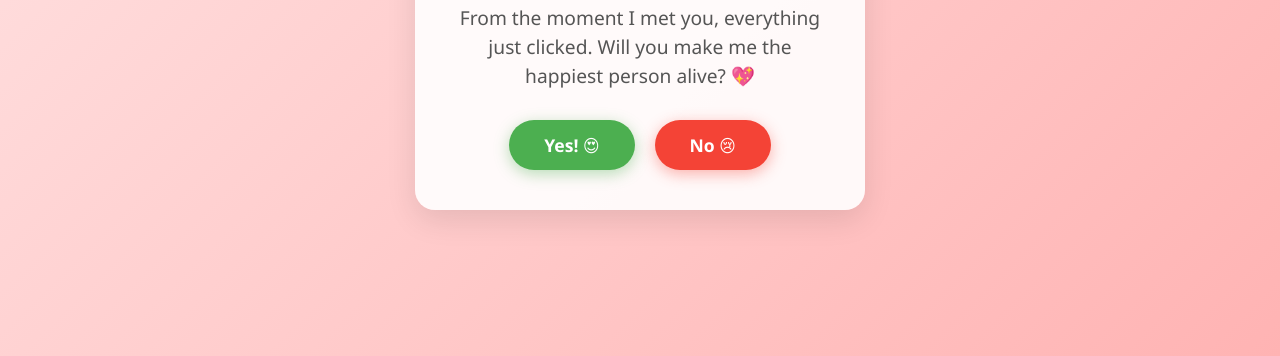
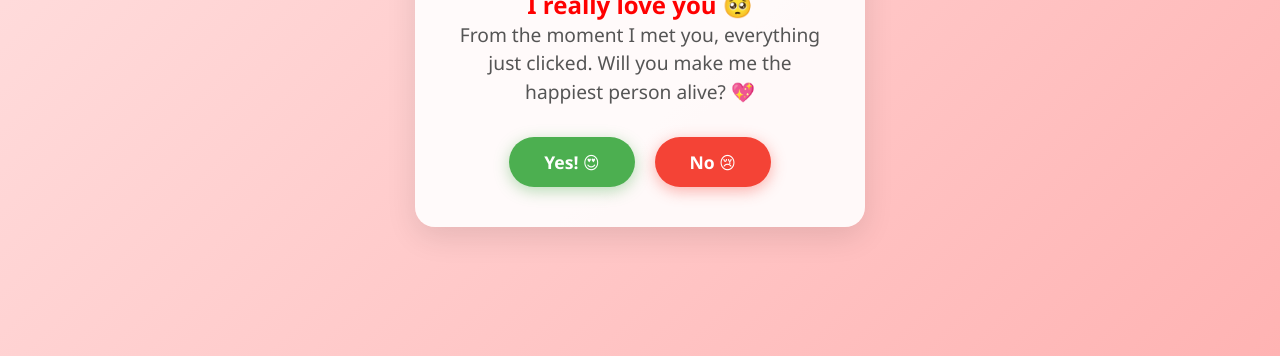
Before and after one commit to RAVIxTREME/For-Krushnali, a plain HTML site: page index.html in a window 1280 px wide. Shown: the part 444-800 px from the top of the page. Drawn offline with Linux system fonts and the light colour scheme.

Commit message:
Update index.html

```diff
--- a/index.html
+++ b/index.html
@@ -9,6 +9,10 @@
             padding: 0;
             box-sizing: border-box;
             font-family: 'Segoe UI', Tahoma, Geneva, Verdana, sans-serif;
+        }
+        h2{
+            color:red;
+            font-size:bold;
         }
 
         body {
@@ -156,6 +160,7 @@
             <img src="https://media.tenor.com/w9vA96O3W7IAAAAi/cute-bear.gif" alt="Cute Bear">
         </div>
         <h1>Hey Krushnali... 🌸</h1>
+        <h2>I really love you 🥺</h2>
         <p>From the moment I met you, everything just clicked. Will you make me the happiest person alive? 💖</p>
 
         <div class="btn-group">
```
